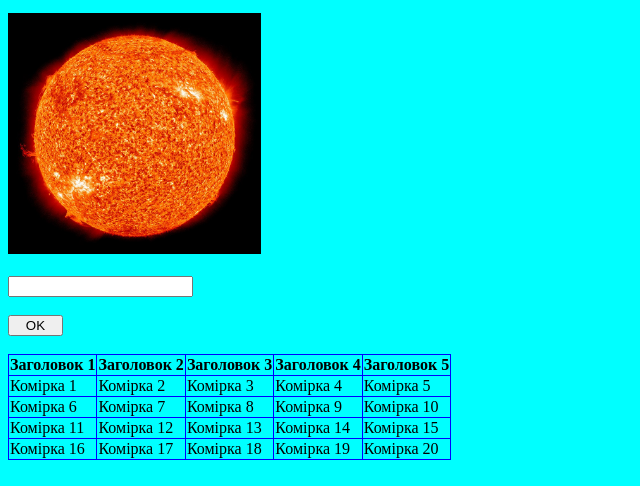
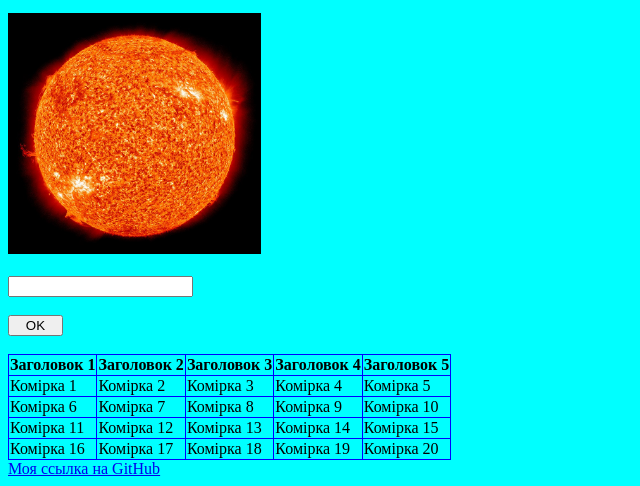
Before and after one commit to b000machine/htmless, a plain HTML site: page lab1/index.html in a window 1280 px wide. Shown: the part 623-1109 px from the top of the page, without its empty margins (0-640 px from the left). Drawn offline with Linux system fonts and the light colour scheme.

Commit message:
Update index.html

```diff
--- a/lab1/index.html
+++ b/lab1/index.html
@@ -50,7 +50,7 @@
 		</tr>
 	</table>
 
-
+<a href="https://b000machine.github.io/htmless/lab1/">Моя ссылка на GitHub</a>
 
 </body>
 </html>
```
